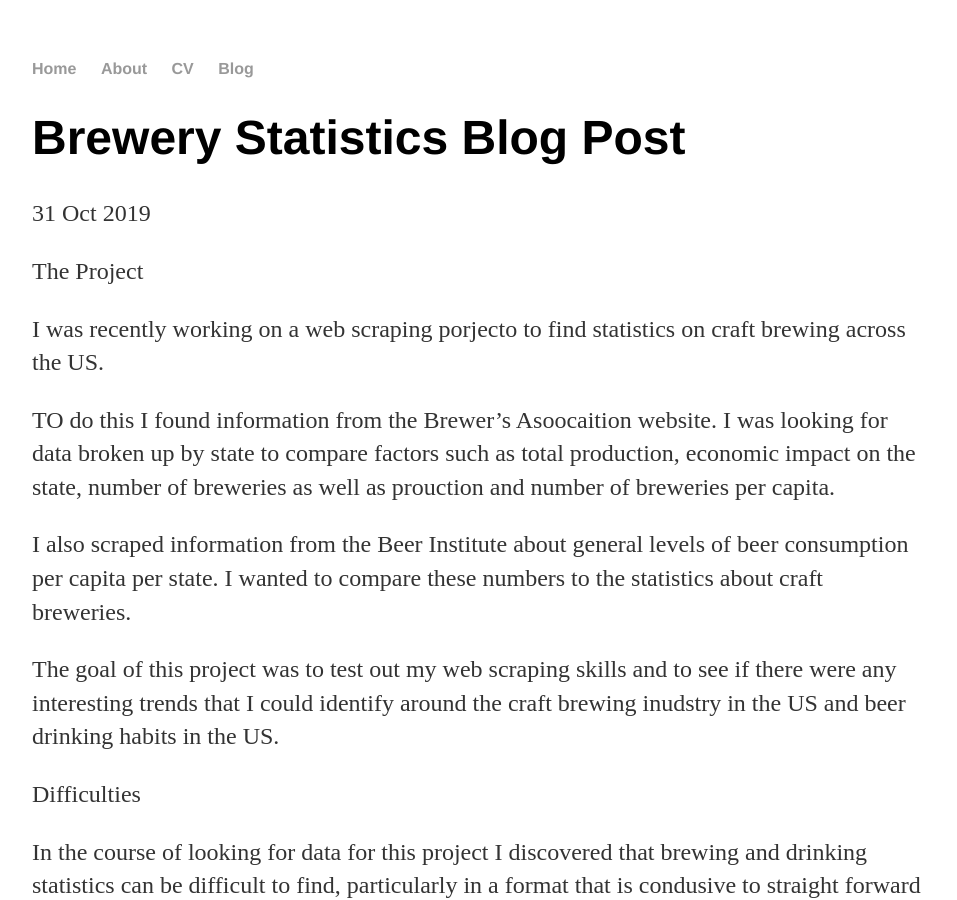
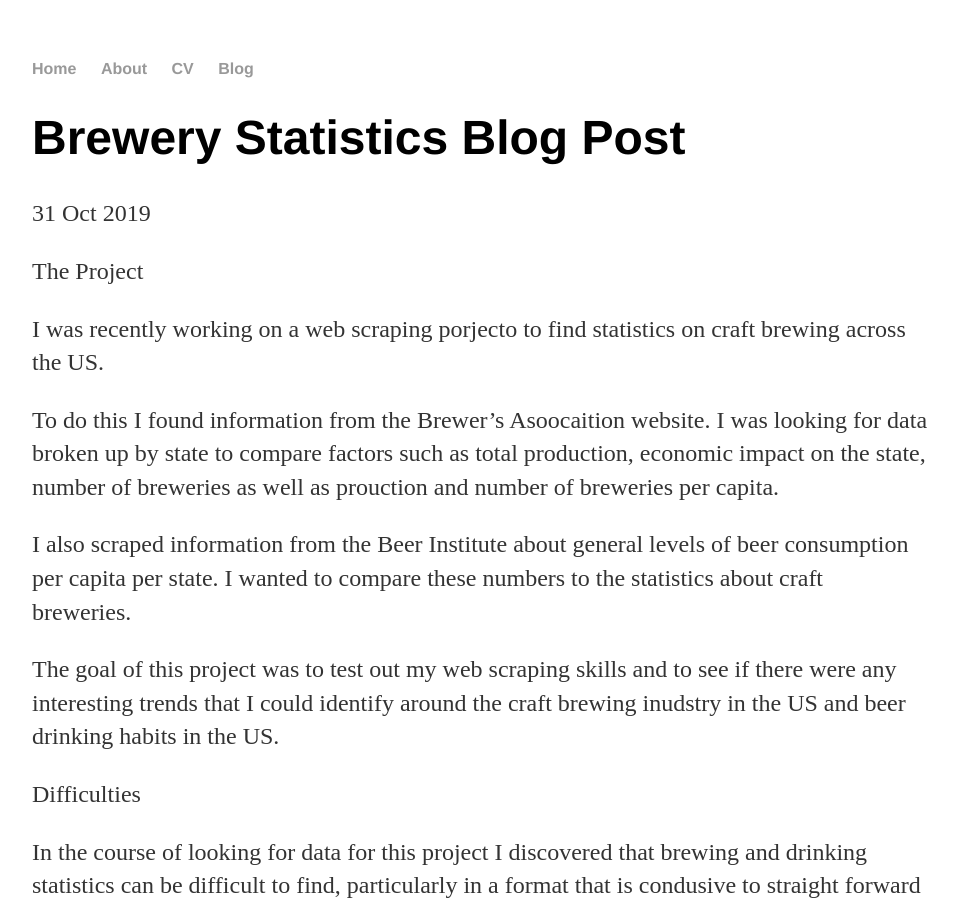
Before and after one commit to dramsay801/dramsay801.github.io, a Jekyll site: the page built from _posts/2019-10-31-Project-Post.md, in a window 1280 px wide and 900 px high. Shown: the whole window, without its empty margins (160-1117 px from the left). Built offline with Jekyll 4.4.1, drawn with Linux system fonts in a browser that asks for light colours.

```diff
--- a/_posts/2019-10-31-Project-Post.md
+++ b/_posts/2019-10-31-Project-Post.md
@@ -8,7 +8,7 @@ The Project
 
 I was recently working on a web scraping porjecto to find statistics on craft brewing across the US.
 
-TO do this I found information from the  Brewer's Asoocaition website.  I was looking for data broken up by state to compare factors such as total production, economic impact on the state, number of breweries as well as prouction and number of breweries per capita.
+To do this I found information from the  Brewer's Asoocaition website.  I was looking for data broken up by state to compare factors such as total production, economic impact on the state, number of breweries as well as prouction and number of breweries per capita.
 
 I also scraped information from the Beer Institute about general levels of beer consumption per capita per state.  I wanted to compare these numbers to the statistics about craft breweries.
 
@@ -47,9 +47,9 @@ The total economic impact of the craft brewing industry in 2018 was about $79 bi
 
 I also looked at the top 5 states in terms of beer consumption to see if craft beer production was also high. Surprisingly this was only true in Wisconsin, the 5th ranked state.
 
-![Top 5 States](https://github.com/dramsay801/dramsay801.github.io/blob/master/images/Top_5_consumption.PNG)
+![Top 5 States]({{https://github.com/dramsay801/dramsay801.github.io/blob/master}}/images/Top_5_consumption.PNG)
 
 
 I also looked at the bottom 5 ranked states in terms of consumption. These had levels ofcraft beer production that seemed to match their lower levels of consumption. The exception here is the state of New York which had some of the highest levels of craft beer production in the US.
 
-![Bottom 5 States](https://github.com/dramsay801/dramsay801.github.io/blob/master/images/Bottom_5_consumption.PNG)
+![Bottom 5 States]({{https://github.com/dramsay801/dramsay801.github.io/blob/master}}/images/Bottom_5_consumption.PNG)
```
